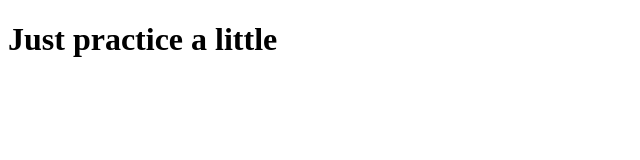
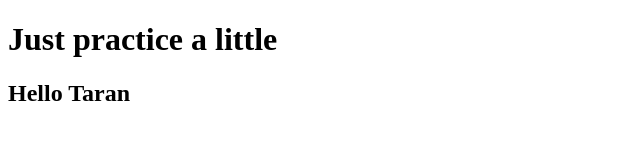
Before and after one commit to taranjeetsingh9/project2, a plain HTML site: page index.html in a window 1280 px wide. Shown: the whole page, without its empty margins (0-640 px from the left). Drawn offline with Linux system fonts and the light colour scheme.

Commit message:
add name

```diff
--- a/index.html
+++ b/index.html
@@ -9,6 +9,7 @@
 
 <body>
     <h1>Just practice a little</h1>
+    <h2>Hello Taran</h2>
 </body>
 
 </html>
```
